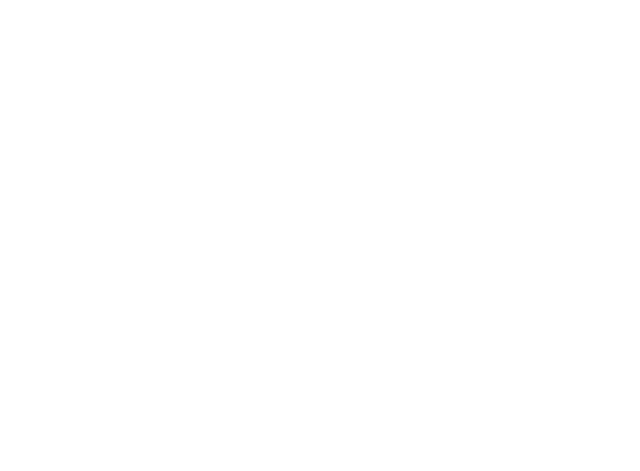
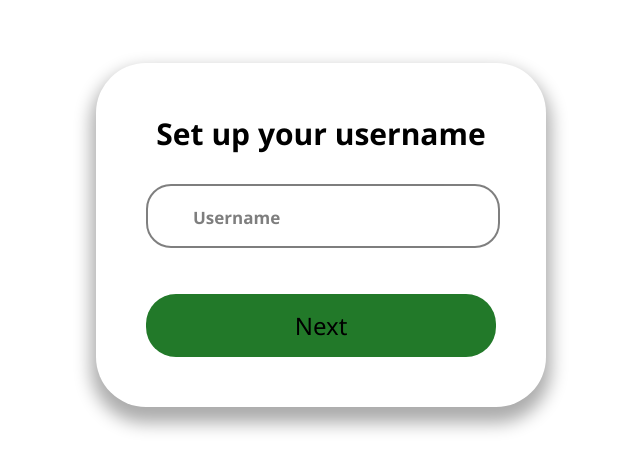
Before and after one commit to SoloUnity/codejam22-hackathon-next-class, a React (Create React App) app in the folder next-class/: page /setusername in a window 1280 px wide. Shown: the part 165-636 px from the top of the page, without its empty margins (319-959 px from the left). Built offline with nearby package versions, Linux system fonts and the light colour scheme.

Commit message:
added  username

```diff
--- a/next-class/src/App.js
+++ b/next-class/src/App.js
@@ -1,6 +1,6 @@
 import './App.css';
 import { BrowserRouter as Router, Switch, Route } from 'react-router-dom';
-import { Home, Login, SignUp } from './Pages/index';
+import { Home, Login, SignUp, Setusername } from './Pages/index';
 
 function App() {
   return (
@@ -17,6 +17,9 @@
               <Route exact path='/signup'>
                 <SignUp/>
               </Route>
+              <Route exact path='/setusername'>
+                <Setusername/>
+              </Route>
             </Switch>
           </div>
         </div>
--- a/next-class/src/Pages/Home/Home.css
+++ b/next-class/src/Pages/Home/Home.css
@@ -0,0 +1,5 @@
+.home-wrapper {
+    background-color: #F6F8FF;
+    height: 100vh;
+    padding-top: 1%;
+}
--- a/next-class/src/Pages/Home/Home.js
+++ b/next-class/src/Pages/Home/Home.js
@@ -1,17 +1,15 @@
 import './Home.css';
 import {useAuthState} from 'react-firebase-hooks/auth';
 import {auth} from '../../firebase';
-import { NavBar } from "../../components/index";
-import { Link } from 'react-router-dom';
+import { NavBar } from '../../components/index';
 
 const Home = () => {
-  const[user, loading, error] = useAuthState(auth );
+  const[user] = useAuthState(auth);
   return (
     <div className="home-wrapper">
-        <NavBar />
-        <h1>Welcome {user?.email}</h1>
-        <button onClick={() => auth.signOut()}><Link to='/'>Sign Out</Link></button>
-    </div>
+      <NavBar />
+          <h1>Welcome {user?.email}</h1>
+      </div>
     )
   };
 
--- a/next-class/src/Pages/Login/LoginScreen.js
+++ b/next-class/src/Pages/Login/LoginScreen.js
@@ -47,7 +47,7 @@
 }
 
 function inputBlur() {
-    if(this.value == '' || this.value === null){
+    if(this.value === '' || this.value === null){
         this.parentNode.classList.remove('focus');
     }
 }
--- /dev/null
+++ b/next-class/src/Pages/SetUsername/SetUsername.css
@@ -0,0 +1,96 @@
+
+
+* {
+    margin: 0;
+    padding: 0;
+    outline: none;
+}
+
+.login-wrapper {
+    width: 100vw;
+    height: 100vh;
+    display: flex;
+    justify-content: center;
+    align-items: center;
+    font-family:  'Segoe UI', Tahoma, Geneva, Verdana, sans-serif;
+}
+
+#content {
+    width: 350px;
+    padding: 50px;
+    box-shadow: 0 11px 17px 5px rgb(0 0 0 / 33%);
+    border-radius: 50px;
+}
+
+#content > h1 {
+    text-align: center;
+    font-size: 30px;
+}
+
+.input-bar {
+    width: 350px;
+    height: 60px;
+    border: 2px solid #000;
+    border-radius: 25px;
+    margin: 20px 0;
+    opacity: 0.5;
+    transition: 200ms;
+    font-weight: 600;
+    position: relative;
+}
+
+.input-bar > label {
+    position: absolute;
+    font-size: 17px;
+    text-transform: capitalize;
+    top: 20px;
+    left: 45px;
+    transition: 200ms;
+}
+
+.input-bar > input {
+    position: flex;
+    width: 100%;
+    height: 100%;
+    border: none;
+    background: none;
+    box-sizing: border-box;
+    font-size: 18px;
+
+}
+
+.input-bar > box-icon {
+    position: absolute;
+    width: 26px;
+    top: 17px;
+    left: 10px;
+}
+
+.focus {
+    opacity: 1;
+}
+
+.focus > label {
+    top: 2px;
+    font-size: 12px;
+}
+
+#btn {
+    width: 350px;
+    border: none;
+    padding: 15px;
+    color: #fff;
+    background-color: #227929;
+    font-size: 24px;
+    border-radius: 30px;
+    cursor: pointer;
+    margin-top: 1rem;
+}
+
+
+.link_button {
+    text-decoration: none;
+    color: #000000;
+    font-family:  'Segoe UI', Tahoma, Geneva, Verdana, sans-serif;
+    font-weight: 500;
+}
--- /dev/null
+++ b/next-class/src/Pages/SetUsername/SetUsername.js
@@ -0,0 +1,24 @@
+import React from 'react'
+import { Link } from 'react-router-dom'
+
+const Setusername = () => {
+  return (
+
+    <div className='login-wrapper'>
+    <div id="content">
+        <h1>Set up your username</h1>
+        <form>
+            <div class="input-bar">
+                <label for="Username">Username</label>
+                <input  type="text" id="username" class="input"/>
+                <box-icon name='username'></box-icon>
+            </div>
+        </form>
+        <button  id="btn"><Link className='link_button' to='/home'>Next</Link></button>
+
+    </div>
+    </div>
+  )
+}
+
+export default Setusername
--- a/next-class/src/Pages/SignUp/SignUp.js
+++ b/next-class/src/Pages/SignUp/SignUp.js
@@ -31,7 +31,7 @@
                 <box-icon name='lock-alt' ></box-icon>
             </div>
         </form>
-        <button onClick={register} id="btn"><Link className='link_button' to='/home'>Register</Link></button>
+        <button onClick={register} id="btn"><Link className='link_button' to='/setusername'>Register</Link></button>
         <h5>Already have an account?</h5>
         <button id="btn"><Link className='link_button' to='/'>Login</Link></button>
     </div>
@@ -46,7 +46,7 @@
 }
 
 function inputBlur() {
-    if(this.value == '' || this.value === null){
+    if(this.value === '' || this.value === null){
         this.parentNode.classList.remove('focus');
     }
 }
--- a/next-class/src/Pages/index.js
+++ b/next-class/src/Pages/index.js
@@ -1,5 +1,6 @@
 import Login from "./Login/LoginScreen";
 import Home from "./Home/Home";
 import SignUp from "./SignUp/SignUp";
+import Setusername from "./SetUsername/SetUsername";
 
-export { Login, Home , SignUp};
+export { Login, Home , SignUp, Setusername};
--- a/next-class/src/components/NavBar/NavBar.css
+++ b/next-class/src/components/NavBar/NavBar.css
@@ -0,0 +1,50 @@
+.navbar {
+    width: 85%;
+    min-height: 60px;
+    background-color: white;
+    border-radius: 25px;
+    display: flex;
+    box-shadow: 0 4px 20px 0 rgb(0 0 0 / 5%);
+    justify-content: space-between;
+    margin-left: 7.5%;
+    margin-right: 7.5%;
+    align-items: center;
+
+}
+.logo {
+      padding: 10px;
+      color: #000;
+      font-weight: 600;
+}
+
+
+.button-css {
+    width: 140px;
+    height: 30px;
+    font-family: 'Roboto', sans-serif;
+    font-size: 11px;
+    text-transform: uppercase;
+    letter-spacing: 2.5px;
+    font-weight: 500;
+    color: #000;
+    background-color: rgb(200, 200, 200);
+    border: none;
+    border-radius: 45px;
+    box-shadow: 0px 8px 15px rgba(0, 0, 0, 0.1);
+    transition: all 0.3s ease 0s;
+    cursor: pointer;
+    outline: none;
+    margin-right: 20px;
+    }
+
+.button-css:hover {
+    background-color: #e52e2e;
+    box-shadow: 0px 15px 20px rgba(229, 46, 46, 0.4);
+    color: #fff;
+    transform: translateY(-1px);
+}
+
+
+.link_button {
+text-decoration: none;
+}
--- a/next-class/src/components/NavBar/NavBar.js
+++ b/next-class/src/components/NavBar/NavBar.js
@@ -1,10 +1,17 @@
 import "./NavBar.css";
+import { Link } from 'react-router-dom';
+import React from 'react'
+import {auth} from '../../firebase';
 
-import React from 'react'
 
 const NavBar = () => {
   return (
-    <div>NavBar</div>
+    <div><div class="navbar">
+    <div class="logo">Logo</div>
+      <div class="links">
+        <button className = 'button-css' onClick={() => auth.signOut()}><Link className='link_button' to='/'>Sign Out</Link></button>
+      </div>
+    </div></div>
   )
 }
 
```
